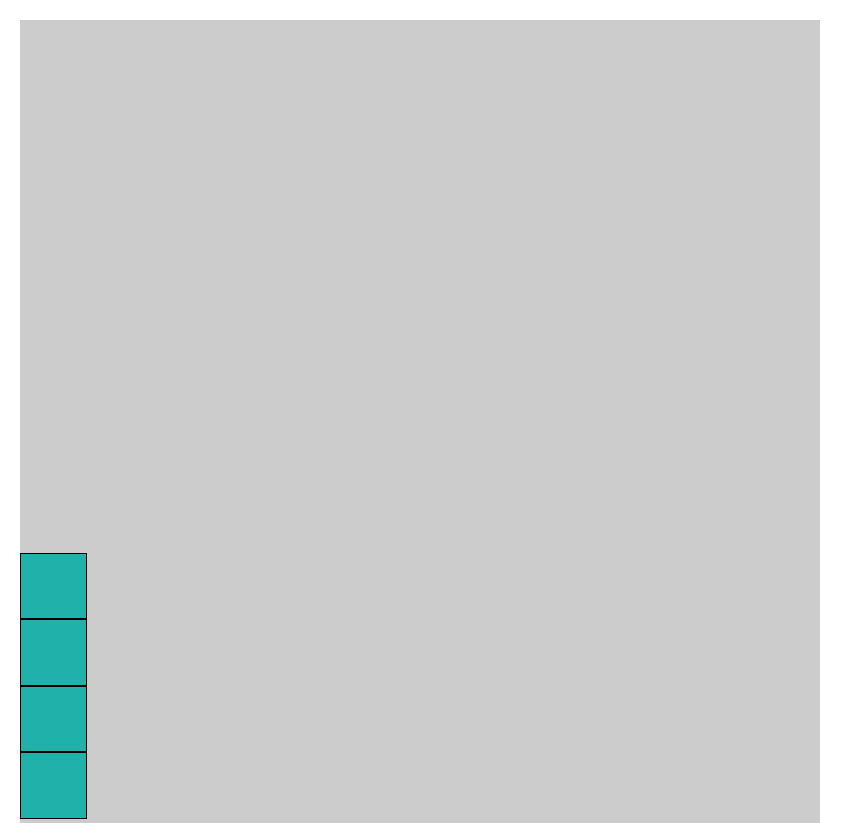
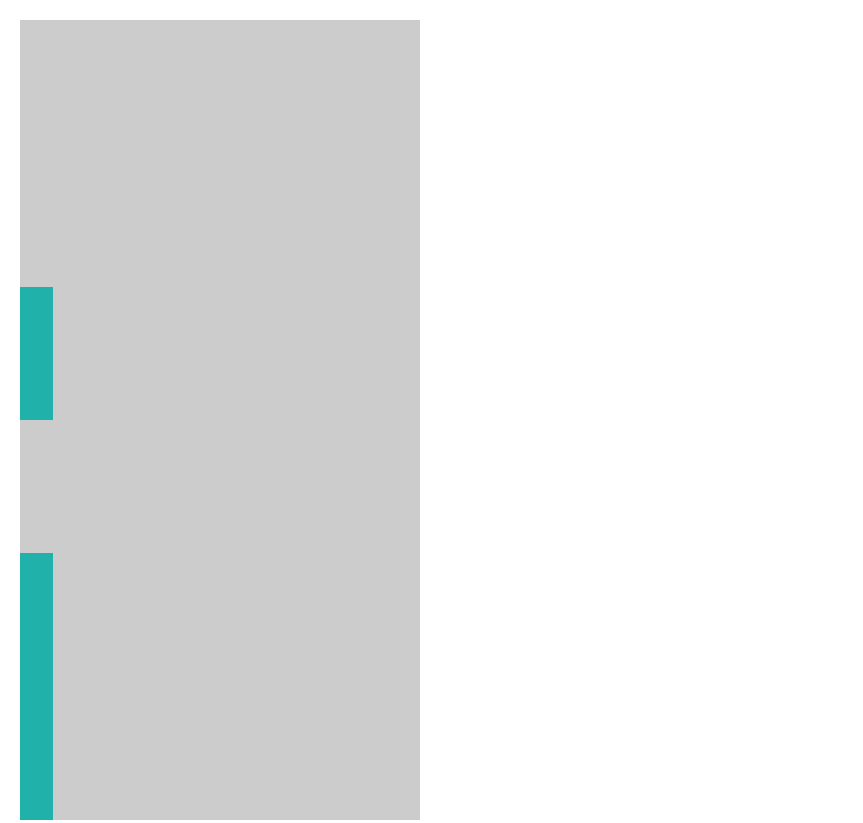
Before and after one commit to gumgumcode/mini-projects, a plain HTML site: page p6-js-tetris-game/index.html in a window 1280 px wide. Shown: the top 823 px of the page, without its empty margins (0-863 px from the left). Drawn offline with Linux system fonts and the light colour scheme.

Commit message:
reposition the rows after deleting a row

```diff
--- a/p6-js-tetris-game/modules/blocks.js
+++ b/p6-js-tetris-game/modules/blocks.js
@@ -1,6 +1,5 @@
 // const blocks = []
 const blocks = [
-    { x: 0, y: 24 },
     { x: 1, y: 24 },
     { x: 2, y: 24 },
     { x: 3, y: 24 },
@@ -12,6 +11,7 @@ const blocks = [
     { x: 9, y: 24 },
     { x: 10, y: 24 },
     { x: 11, y: 24 },
+    { x: 12, y: 24 },
 ]
 // const topblocks = []
 
@@ -47,18 +47,9 @@ export function onBlock(piece) {
     })
 }
 
-function emptyTheRow(y) {
-    blocks.forEach(b => {
-        if (b.y == y) {
-            b.x = 25
-            b.y = 25
-        }
-    })
-}
-
 function checkRows() {
     // go through each row
-    for(let row = 24; row>=0; row--) {
+    for(let row = 24; row>=1; row--) {
 
         let count = 0
         blocks.forEach(b => {
@@ -71,6 +62,21 @@ function checkRows() {
         if (count >= 12) {
             // empty that row
             emptyTheRow(row)
+            stepDownBlocks()
         }
     }
 }
+
+function emptyTheRow(y) {
+    blocks.forEach((b, index, object) => {
+        if (b.y === y) {
+            object.splice(index, y)
+        }
+    })
+}
+
+function stepDownBlocks() {
+    blocks.forEach(b => {
+        b.y += 1
+    })
+}
--- a/p6-js-tetris-game/style.css
+++ b/p6-js-tetris-game/style.css
@@ -8,8 +8,8 @@ body {
 }
 
 .game-section {
-    height: 50em;
-    width: 50em;
+    /* height: 50em;
+    width: 50em; */
     display: flex;
     justify-content: center;
     align-items: center;
@@ -17,8 +17,8 @@ body {
 
 #game-board {
     background: #ccc;
-    width: 50em;
-    height: 100em;
+    width: 25em;
+    height: 50em;
     display: grid;
     /* grid-template-rows: repeat(41, 1fr);
     grid-template-columns: repeat(21, 1fr); */
@@ -26,5 +26,5 @@ body {
 
 .piece {
     background-color: lightseagreen;
-    border: 1px solid #000;
+    /* border: 1px solid #000; */
 }
```
